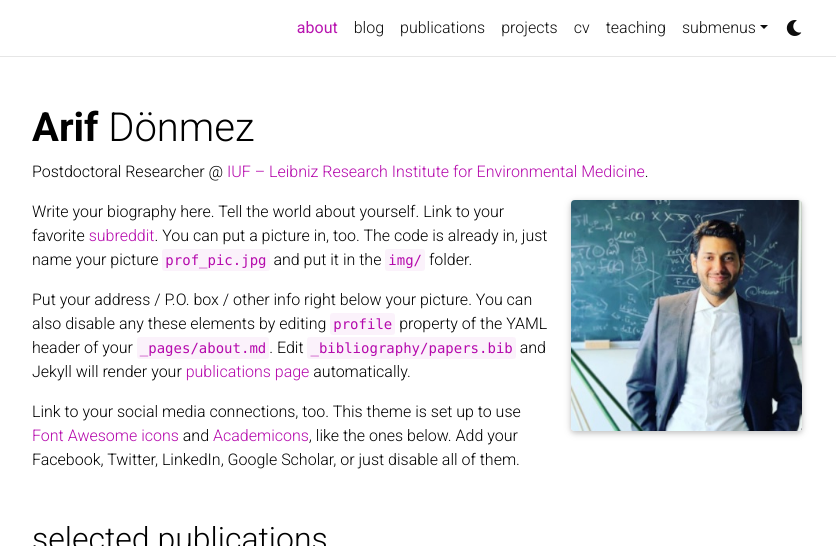
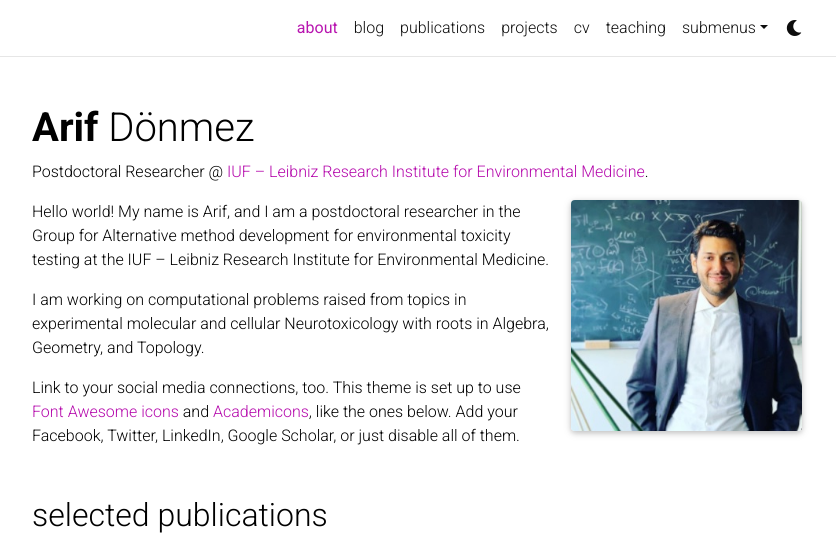
Before and after one commit to ArifDoenmez/ArifDoenmez.github.io, a Jekyll site: the page built from _pages/about.md, in a window 1280 px wide, cut to the strip 0-546 px from the top of the page. Shown: the whole strip, without its empty margins (223-1059 px from the left). Built offline with Jekyll 4.4.1, drawn with Linux system fonts in a browser that asks for light colours; full-size pictures stand in for the smaller copies a plugin makes; comment, search, counter and statistics services are not loaded; a style sheet for code colours, icons or effects is not loaded.

Commit message:
Update about.md

```diff
--- a/_pages/about.md
+++ b/_pages/about.md
@@ -15,8 +15,8 @@ selected_papers: true # includes a list of papers marked as "selected={true}"
 social: true  # includes social icons at the bottom of the page
 ---
 
-Write your biography here. Tell the world about yourself. Link to your favorite [subreddit](http://reddit.com). You can put a picture in, too. The code is already in, just name your picture `prof_pic.jpg` and put it in the `img/` folder.
+Hello world! My name is Arif, and I am a postdoctoral researcher in the Group for Alternative method development for environmental toxicity testing at the IUF – Leibniz Research Institute for Environmental Medicine.
 
-Put your address / P.O. box / other info right below your picture. You can also disable any these elements by editing `profile` property of the YAML header of your `_pages/about.md`. Edit `_bibliography/papers.bib` and Jekyll will render your [publications page](/al-folio/publications/) automatically.
+I am working on computational problems raised from topics in experimental molecular and cellular Neurotoxicology with roots in Algebra, Geometry, and Topology.
 
 Link to your social media connections, too. This theme is set up to use [Font Awesome icons](http://fortawesome.github.io/Font-Awesome/) and [Academicons](https://jpswalsh.github.io/academicons/), like the ones below. Add your Facebook, Twitter, LinkedIn, Google Scholar, or just disable all of them.
```
